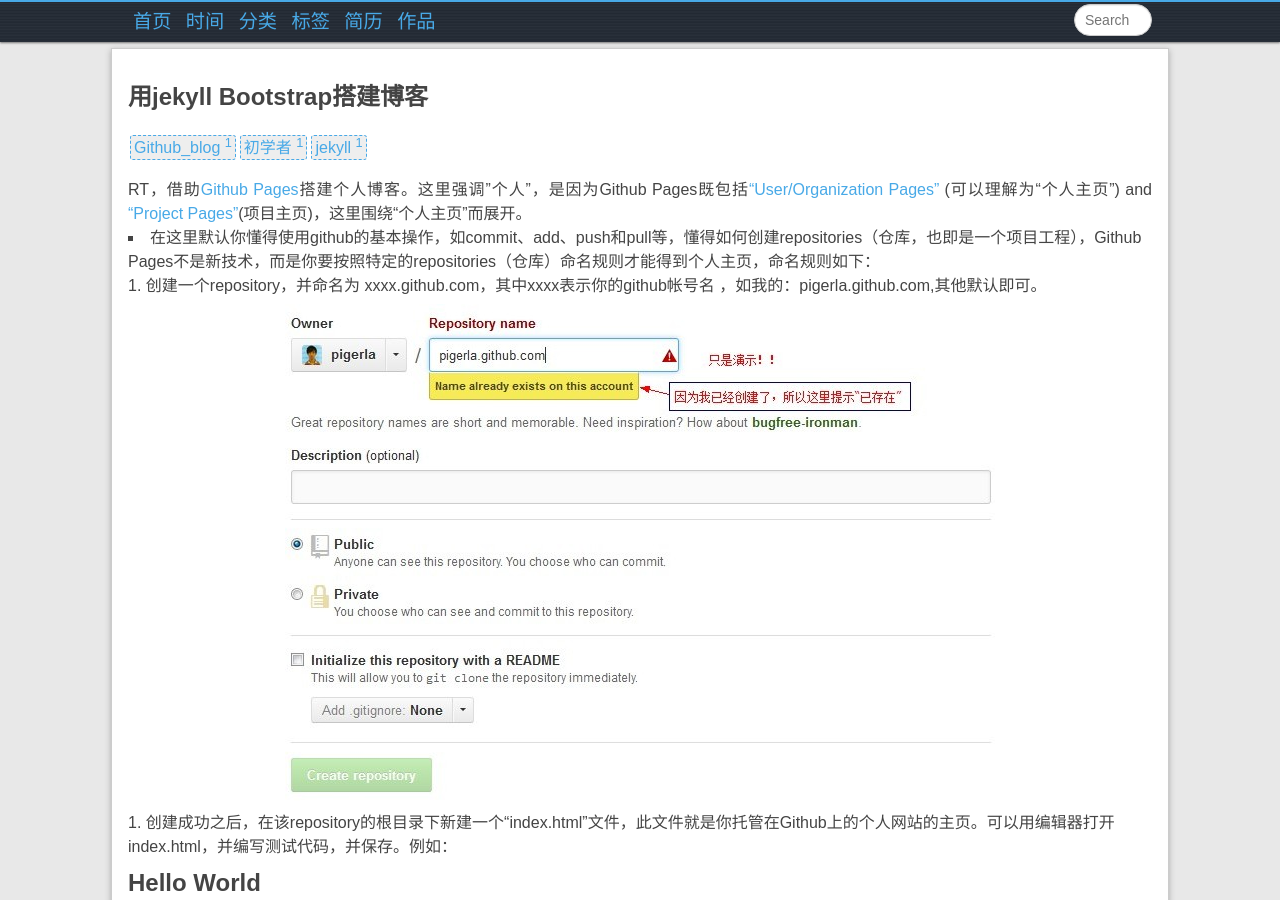
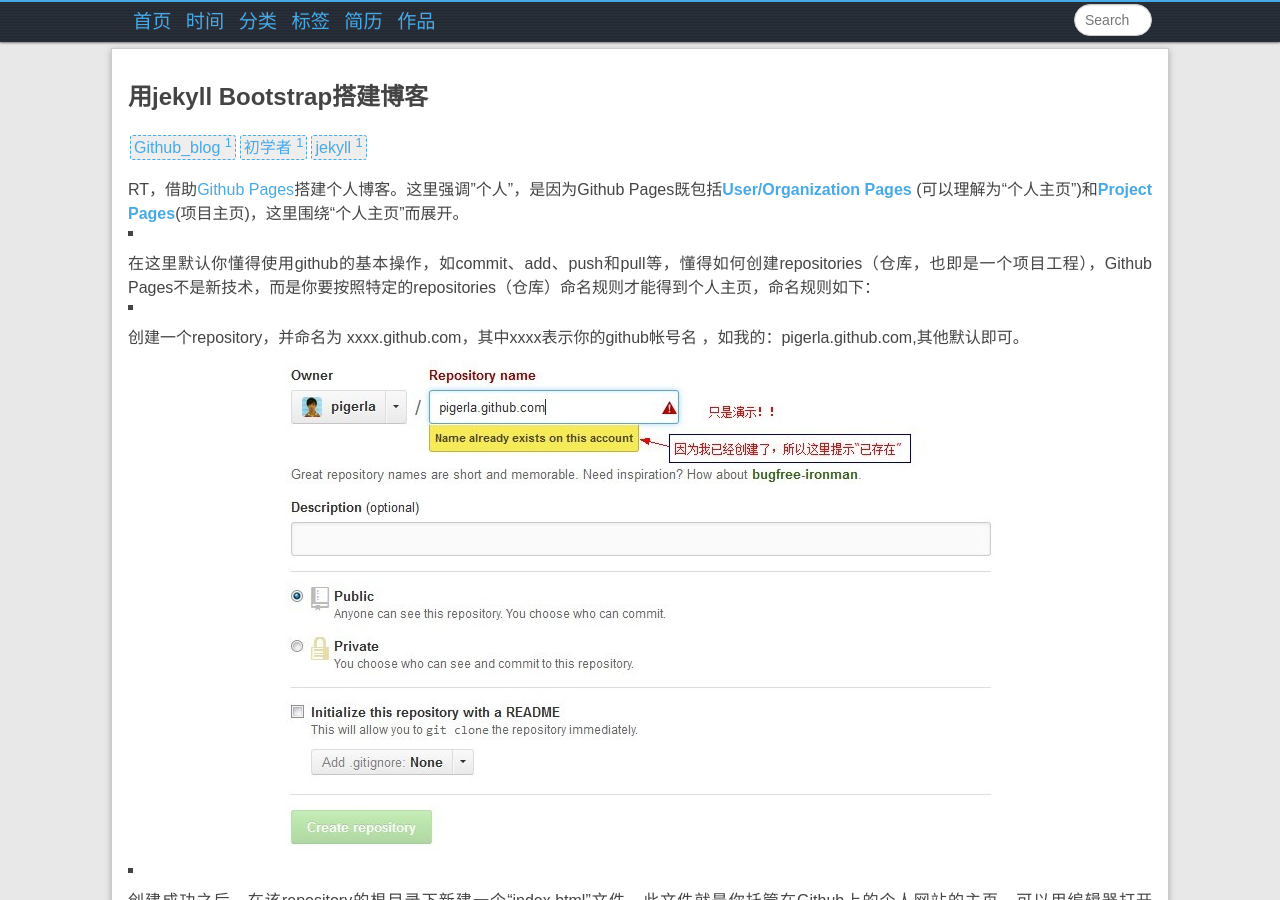
Before and after one commit to pigerla/pigerla.github.com, a Jekyll site: the page built from _posts/2013-06-12-用jekyll-bootstrap搭建博客.md, in a window 1280 px wide and 900 px high. Built offline with Jekyll 4.4.1, drawn with Linux system fonts in a browser that asks for light colours; comment, search, counter and statistics services are not loaded.

Commit message:
modify two posts

```diff
--- a/_posts/2013-06-12-用jekyll-bootstrap搭建博客.md
+++ b/_posts/2013-06-12-用jekyll-bootstrap搭建博客.md
@@ -6,21 +6,20 @@
 tags : [Github_blog, 初学者, jekyll]
 ---
 
-RT，借助[Github Pages](https://pages.github.com/)搭建个人博客。这里强调"个人"，是因为Github Pages既包括["User/Organization Pages"](https://help.github.com/articles/user-organization-and-project-pages "点击可查看官方文档说明")
-(可以理解为“个人主页”) and ["Project Pages"](https://help.github.com/articles/user-organization-and-project-pages "点击可查看官方文档说明")(项目主页)，这里围绕“个人主页”而展开。
+RT，借助[Github Pages](https://pages.github.com/)搭建个人博客。这里强调"个人"，是因为Github Pages既包括**[User/Organization Pages](https://help.github.com/articles/user-organization-and-project-pages "点击可查看官方文档说明")**
+(可以理解为“个人主页”)和**[Project Pages](https://help.github.com/articles/user-organization-and-project-pages "点击可查看官方文档说明")**(项目主页)，这里围绕“个人主页”而展开。
 
 <!--break-->
 
-
 - 在这里默认你懂得使用github的基本操作，如commit、add、push和pull等，懂得如何创建repositories（仓库，也即是一个项目工程），Github Pages不是新技术，而是你要按照特定的repositories（仓库）命名规则才能得到个人主页，命名规则如下：
 
-1. 创建一个repository，并命名为 xxxx.github.com，其中xxxx表示你的github帐号名 ，如我的：pigerla.github.com,其他默认即可。
+- 创建一个repository，并命名为 xxxx.github.com，其中xxxx表示你的github帐号名 ，如我的：pigerla.github.com,其他默认即可。
 
 
-![例图 : create_repository](http://pigerla.com/assets/images/20130612/create_repository.jpg)
+![例图create_repository](http://pigerla.com/assets/images/20130612/create_repository.jpg)
 
+- 创建成功之后，在该repository的根目录下新建一个“index.html”文件，此文件就是你托管在Github上的个人网站的主页。可以用编辑器打开index.html，并编写测试代码，并保存。例如：
 
-2. 创建成功之后，在该repository的根目录下新建一个“index.html”文件，此文件就是你托管在Github上的个人网站的主页。可以用编辑器打开index.html，并编写测试代码，并保存。例如：
 	<h1>Hello World</h1>
 
 至此，你的个人的Github Pages就创建成功了，如何验证？打开你的浏览器，并输入xxxx.github.com,就可以看到网页输入"Hello World",说明搭建成功了。
```
Also changed, not shown: other parts of _posts/2013-06-12-用jekyll-bootstrap搭建博客.md (+2 -5 lines), _posts/2013-11-06-[译]初学Foundation：网格系统.md (+1 -1 lines).
